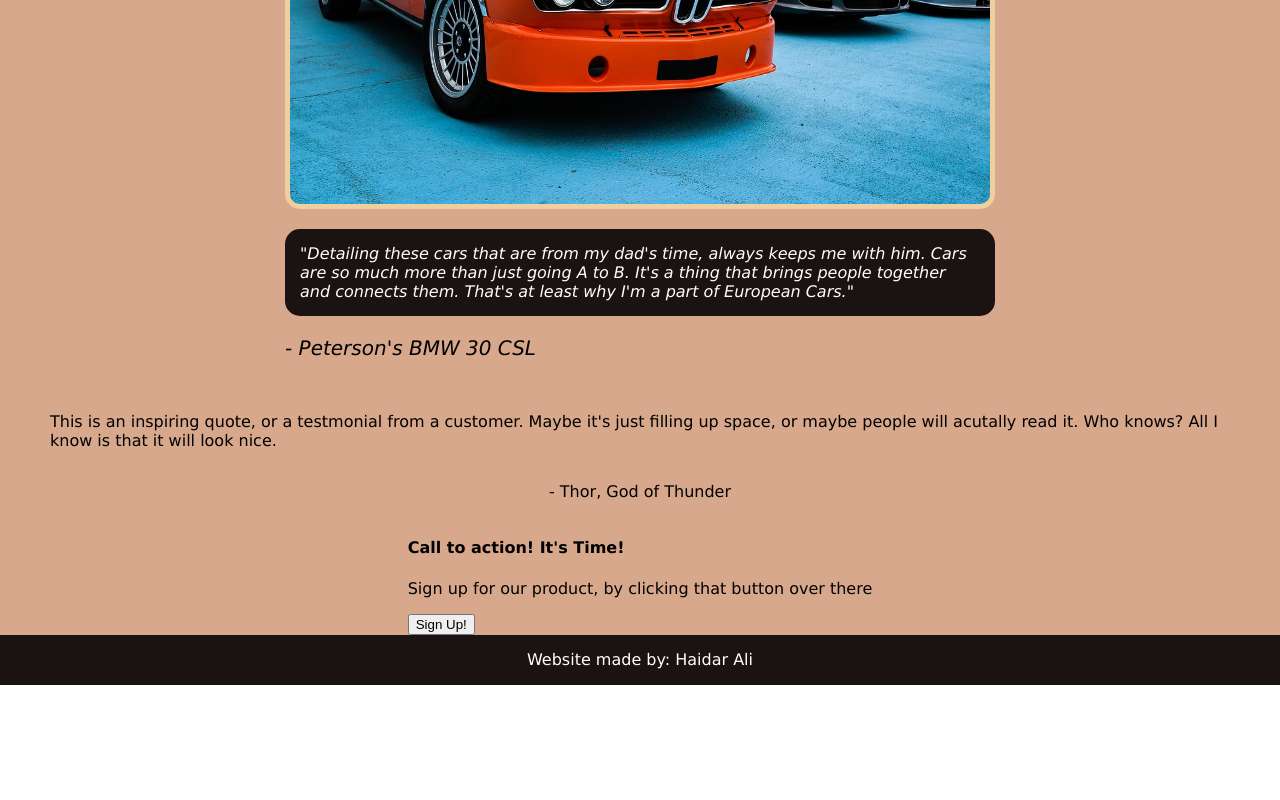
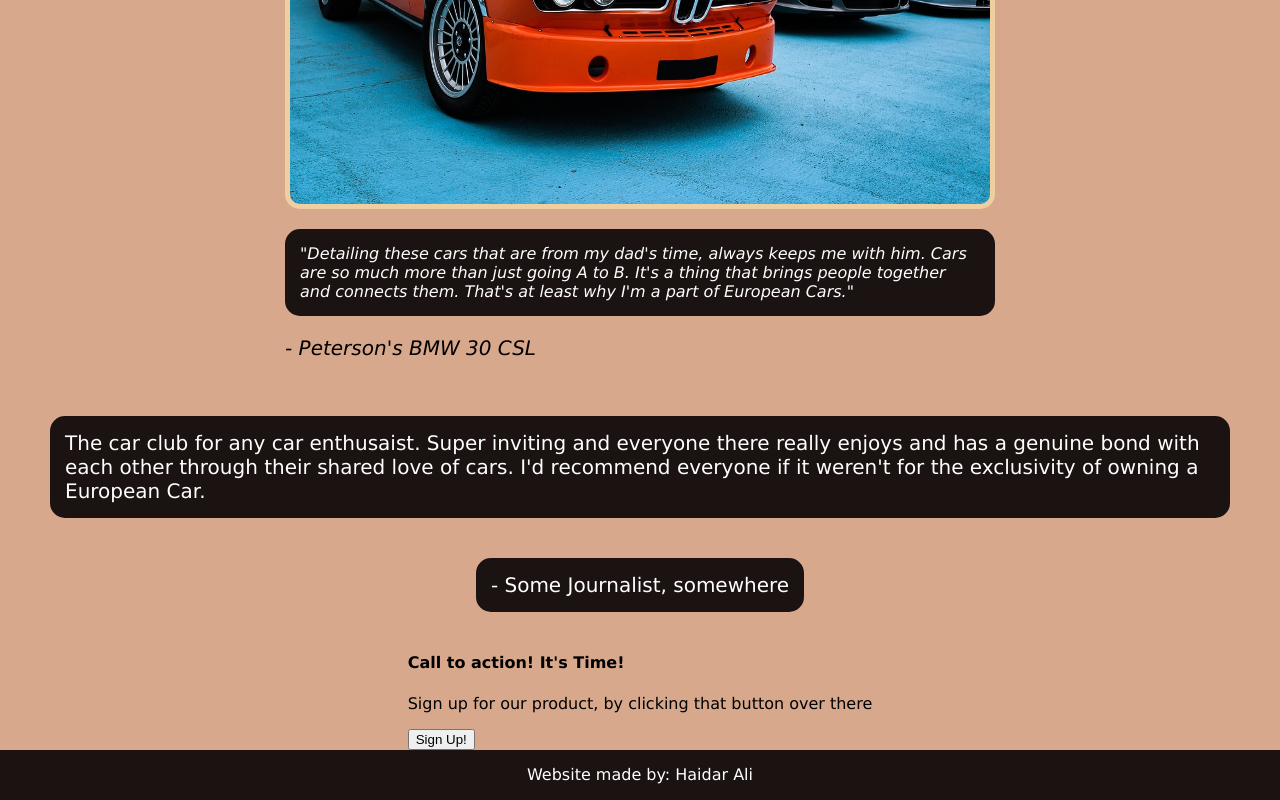
Before and after one commit to HaidarAli1/landing_page, a plain HTML site: page index.html in a window 1280 px wide. Shown: the part 3060-3860 px from the top of the page. Before the commit the page ends 3745 px from the top, so only its background shows below. Drawn offline with Linux system fonts and the light colour scheme.

Commit message:
style + content: added main quote and styling

```diff
--- a/index.html
+++ b/index.html
@@ -54,8 +54,8 @@
         </figure>
       </div>
       <!--Quote from customer-->
-      <p>This is an inspiring quote, or a testmonial from a customer. Maybe it's just filling up space, or maybe people will acutally read it. Who knows? All I know is that it will look nice.</p>
-      <p>- Thor, God of Thunder</p>
+        <p class="main-quote">The car club for any car enthusaist. Super inviting and everyone there really enjoys and has a genuine bond with each other through their shared love of cars. I'd recommend everyone if it weren't for the exclusivity of owning a European Car.</p>
+        <p class="main-quote">- Some Journalist, somewhere</p>
       <!--Call to action box, with a button-->
       <div>
         <h4>Call to action! It's Time!</h4>
--- a/main.css
+++ b/main.css
@@ -114,6 +114,16 @@ figure {
     font-style: italic;
 }
 
+.main-quote {
+    display: flex;
+    padding: 15px;
+    background-color: #1b1212;
+    color:white;
+    font-size: 20px;
+    border-radius: 15px;
+    justify-content: end;
+}
+
 #header-image {
     max-width: 100vh;
     height: auto;
```
